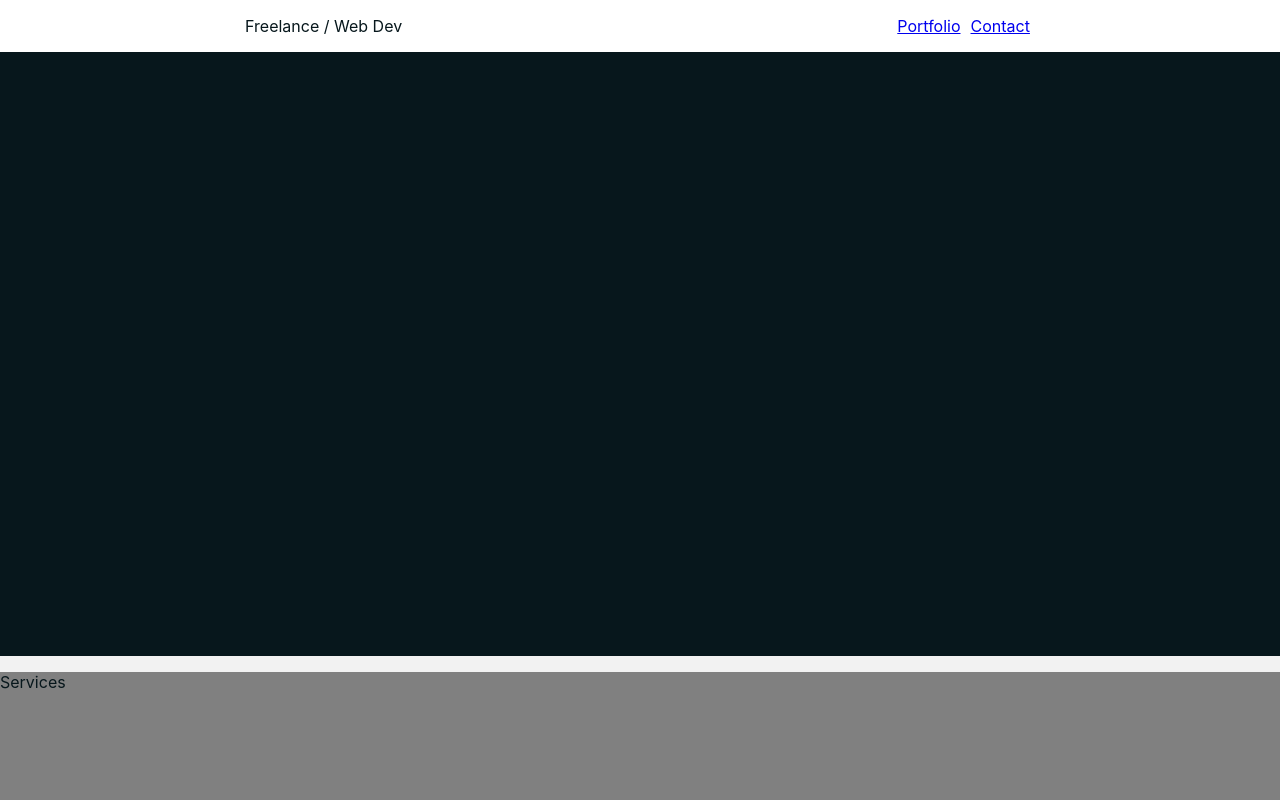
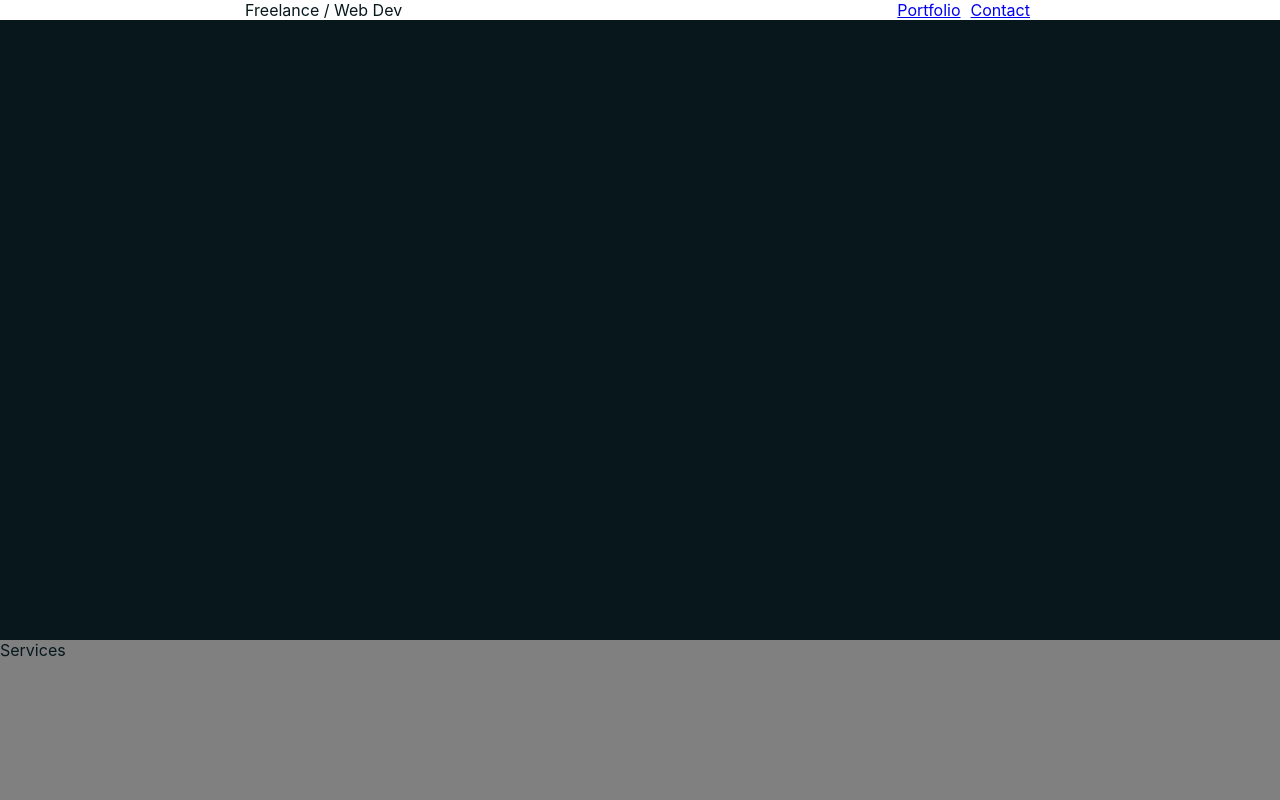
Before and after one commit to venoblin/freelance-webdev, a React (Create React App) app: page / in a window 1280 px wide. Shown: the top 800 px of the page. Built offline with nearby package versions, Linux system fonts and the light colour scheme.

Commit message:
added styles

```diff
--- a/src/styles/index.css
+++ b/src/styles/index.css
@@ -1,7 +1,12 @@
+* {
+  margin: 0;
+  padding: 0;
+  box-sizing: border-box;
+}
+
 body {
   background: #F2F2F2;
   color: #07171C;
-  margin: 0;
   font-family: -apple-system, BlinkMacSystemFont, "Segoe UI", "Roboto", "Oxygen", "Ubuntu", "Cantarell", "Fira Sans", "Droid Sans", "Helvetica Neue", sans-serif;
   -webkit-font-smoothing: antialiased;
   -moz-osx-font-smoothing: grayscale;
--- a/src/styles/index.scss
+++ b/src/styles/index.scss
@@ -1,9 +1,14 @@
 @import './vars/variables.scss';
+
+* {
+  margin: 0;
+  padding: 0;
+  box-sizing: border-box;
+}
 
 body {
   background: $whiteColor;
   color: $darkBlueColor;
-  margin: 0;
   font-family: -apple-system, BlinkMacSystemFont, 'Segoe UI', 'Roboto', 'Oxygen',
     'Ubuntu', 'Cantarell', 'Fira Sans', 'Droid Sans', 'Helvetica Neue',
     sans-serif;
```
Also changed, not shown: 1 other file (tests, documents, lock files or other folders).
